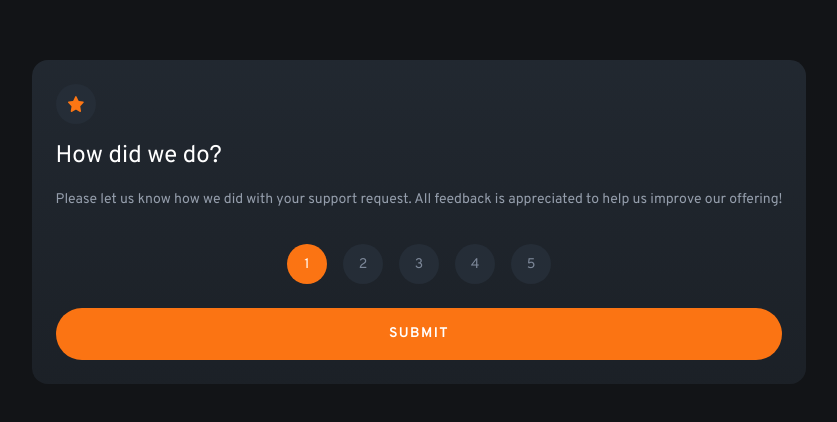
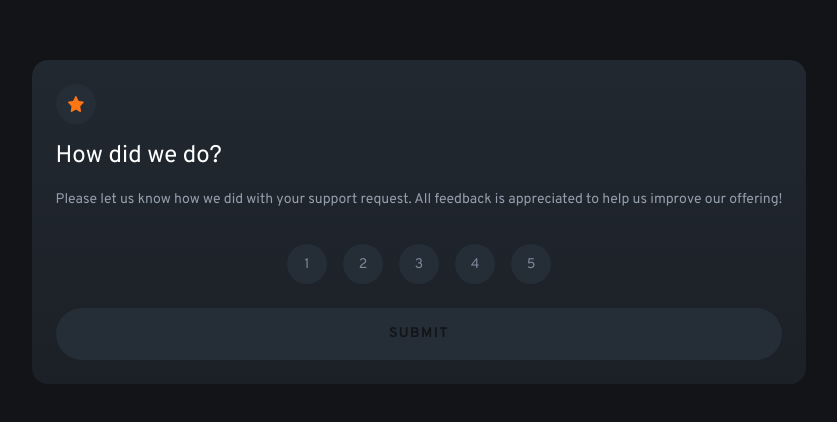
Before and after one commit to fkrunic/frontend-mentor-interactive-rating-component, a Vue app: page / in a window 1280 px wide. Shown: the part 178-600 px from the top of the page, without its empty margins (221-1058 px from the left). Built offline with nearby package versions, Linux system fonts and the light colour scheme.

Commit message:
dynamic submission button

```diff
--- a/package.json
+++ b/package.json
@@ -16,6 +16,7 @@
     "autoprefixer": "^10.4.15",
     "postcss": "^8.4.29",
     "tailwindcss": "^3.3.3",
+    "ts-pattern": "^5.0.5",
     "typescript": "^5.0.2",
     "vite": "^4.4.5",
     "vue-tsc": "^1.8.5"
--- a/src/components/ButtonRating.vue
+++ b/src/components/ButtonRating.vue
@@ -23,6 +23,7 @@ defineProps<{rating: number, isSelected: boolean}>()
         "
 
         :class="isSelected ? ['bg-orange', 'hover:bg-orange'] : []"
+        @click="$emit('selected', rating)"
         >
         <p class="
             text-medium-grey text-sm
--- a/src/components/SubmitCard.vue
+++ b/src/components/SubmitCard.vue
@@ -1,5 +1,42 @@
 <script setup lang="ts">
+import { ref } from 'vue';
 import ButtonRating from './ButtonRating.vue';
+import { match, P } from 'ts-pattern'
+
+type SubmissionState
+    = { kind: 'nothing-selected' }
+    | { kind: 'selected', rating: number }
+
+const submissionState = ref({ kind: 'nothing-selected' } as SubmissionState)
+
+const toggleSelected = (rating: number): void => {
+    submissionState.value = { kind: 'selected', rating }
+}
+
+const isButtonSelected = (ratingOption: number, state: SubmissionState): boolean => {
+    return match(state)
+        .with({kind: 'nothing-selected'}, () => false)
+        .with({kind: 'selected', rating: P.select()}, (r) => r == ratingOption)
+        .exhaustive()
+}
+
+const isReadyToSubmit = (state: SubmissionState): boolean => {
+    return state.kind == 'selected'
+}
+
+// Submission button classes
+const buttonClasses =
+    {
+        ready: {
+            div: ['bg-orange', 'hover:bg-white', 'hover:cursor-pointer'],
+            p: ['text-white', 'group-hover:text-orange']
+        },
+        notReady: {
+            div: ['bg-dark-blue'],
+            p: ['text-very-dark-blue']
+        }
+    }
+
 </script>
 
 <template>
@@ -37,7 +74,8 @@ import ButtonRating from './ButtonRating.vue';
           v-for="rating of [1,2,3,4,5]"
           :key="rating"
           :rating="rating"
-          :isSelected="rating == 1 ? true : false"
+          :isSelected="isButtonSelected(rating, submissionState)"
+          @selected="toggleSelected"
         ></ButtonRating>
       </div>
 
@@ -53,20 +91,25 @@ import ButtonRating from './ButtonRating.vue';
 
         rounded-full
 
-        bg-orange
-
         group
-        hover:bg-white
-        hover:cursor-pointer
-
-        ">
+        "
+        :class="
+            isReadyToSubmit(submissionState)
+                ? buttonClasses.ready.div
+                : buttonClasses.notReady.div
+        "
+        >
         <p class="
-          text-white
-          text-sm font-bold
+          text-sm
+          font-bold
           tracking-widest
-
-          group-hover:text-orange
-          ">SUBMIT</p>
+          "
+          :class="
+            isReadyToSubmit(submissionState)
+                ? buttonClasses.ready.p
+                : buttonClasses.notReady.p
+          "
+          >SUBMIT</p>
       </div>
     </div>
   </div>
```
Also changed, not shown: 1 other file (tests, documents, lock files or other folders).
